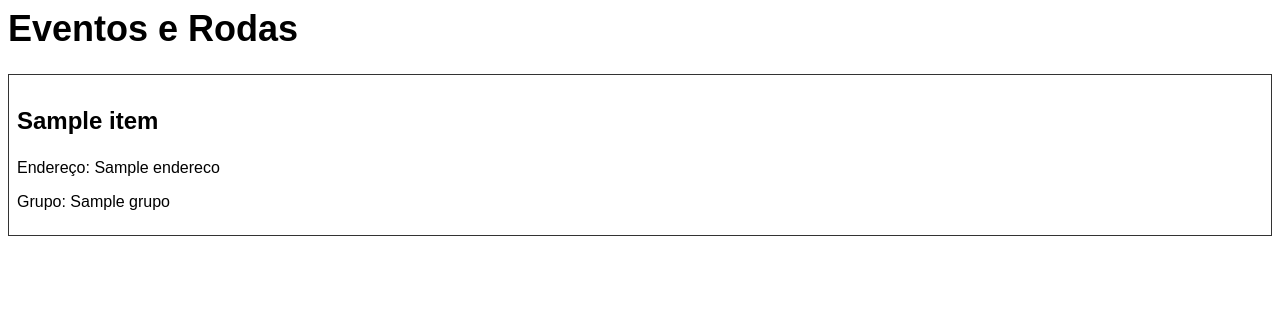
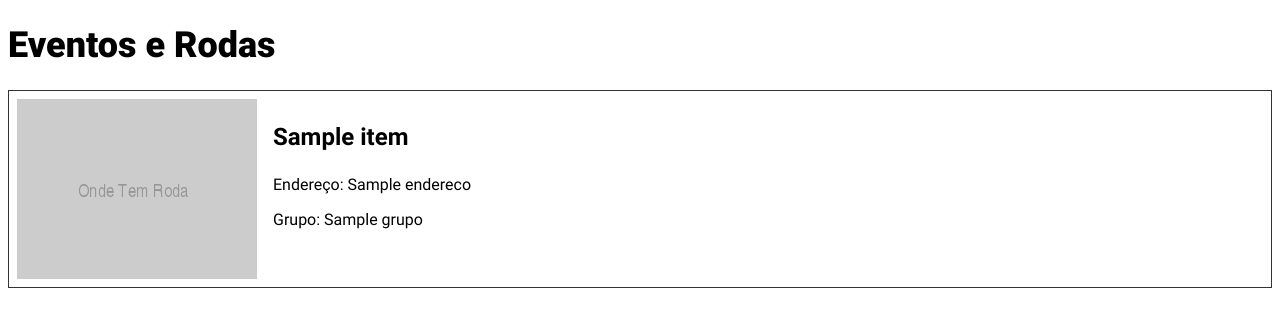
Before and after one commit to cyro809/ondetemroda, a Django app: page /events/ in a window 1280 px wide. Shown: the top 327 px of the page. Run offline with Django 3.2, Linux system fonts and the light colour scheme; tables that the repository leaves empty hold one stand-in row (values such as "Sample post"); a database or web service that is not in the repository returns one stand-in record (values such as "Sample title"); data that the repository does not hold is empty.

Commit message:
Adds placeholder image. Adds include templates to events page.

```diff
--- /dev/null
+++ b/events/static/css/components/event_item.css
@@ -0,0 +1,25 @@
+.event__title {
+    font-family: 'Roboto Black', Arial, Helvetica, sans-serif;
+    font-size: 36px;
+}
+
+.event__container {
+    display: flex;
+    border: 1px solid #333;
+    margin-bottom: 16px;
+    padding: 8px;
+}
+
+.event__image {
+    margin-right: 16px;
+}
+
+.event__name {
+    font-family: 'Roboto Bold', Arial, Helvetica, sans-serif;
+    font-size: 24px;
+    font-weight: bold;
+}
+
+.event__address, .event__group {
+    font-family: 'Roboto Regular', Arial, Helvetica, sans-serif;
+}
--- a/events/static/css/events/event.css
+++ /dev/null
@@ -1,20 +0,0 @@
-.event__title {
-    font-family: Arial, Helvetica, sans-serif;
-    font-size: 36px;
-}
-
-.event__container {
-    border: 1px solid #333;
-    margin-bottom: 16px;
-    padding: 8px;
-}
-
-.event__name {
-    font-family: Arial, Helvetica, sans-serif;
-    font-size: 24px;
-    font-weight: bold;
-}
-
-.event__address, .event__group {
-    font-family: Arial, Helvetica, sans-serif;
-}
--- /dev/null
+++ b/events/templates/events/includes/components/event_item.html
@@ -0,0 +1,9 @@
+{% load static %}
+<div class="event__container">
+    <img src="{% static 'img/placeholder240x180.png' %}" class="event__image"/>
+    <div class="event__info">
+        <p class="event__name">{{ event.NomeEvento }}</p>
+        <p class="event__address">Endereço: {{event.Endereco}}</p>
+        <p class="event__group">Grupo: {{event.Grupo}}</p>
+    </div>
+</div>
--- a/events/templates/events/index.html
+++ b/events/templates/events/index.html
@@ -1,12 +1,15 @@
+{% extends 'base.html' %}
+
 {% load static %}
 
-<link rel="stylesheet" type="text/css" href="{% static 'css/events/event.css' %}">
+{% block head %}
+    <link rel="stylesheet" type="text/css" href="{% static 'css/components/event_item.css' %}">
+    {{ block.super }}
+{% endblock %}
 
-<h1 class="event__title">Eventos e Rodas</h1>
-{% for event in events %}
-    <div class="event__container">
-        <p class="event__name">{{ event.NomeEvento }}</p>
-        <p class="event__address">Endereço: {{event.Endereco}}</p>
-        <p class="event__group">Grupo: {{event.Grupo}}</p>
-    </div>
-{% endfor %}
+{% block body %}
+    <h1 class="event__title">Eventos e Rodas</h1>
+    {% for event in events %}
+        {% include "events/includes/components/event_item.html" %}
+    {% endfor %}
+{% endblock %}
--- a/ondetemroda/templates/base.html
+++ b/ondetemroda/templates/base.html
@@ -2,11 +2,12 @@
 <!DOCTYPE html>
 <html>
     <head>
-        <title>{% block title %}{% endblock %}</title>
-        <meta name='description' content='{% block description%}{% endblock%}'>
-
-        <link href="{% static 'css/fonts.css' %}" rel="stylesheet" media="screen">
-        <link href="{% static 'css/index.css' %}" rel="stylesheet" media="screen">
+        {% block head %}
+            <title>{% block title %}{% endblock %}</title>
+            <meta name='description' content='{% block description%}{% endblock%}'>
+            <link href="{% static 'css/fonts.css' %}" rel="stylesheet" media="screen">
+            <link href="{% static 'css/index.css' %}" rel="stylesheet" media="screen">
+        {% endblock %}
     </head>
     <body>
     {% block body %}{% endblock %}
```
Also changed, not shown: ondetemroda/static/img/placeholder240x180.png (added).
